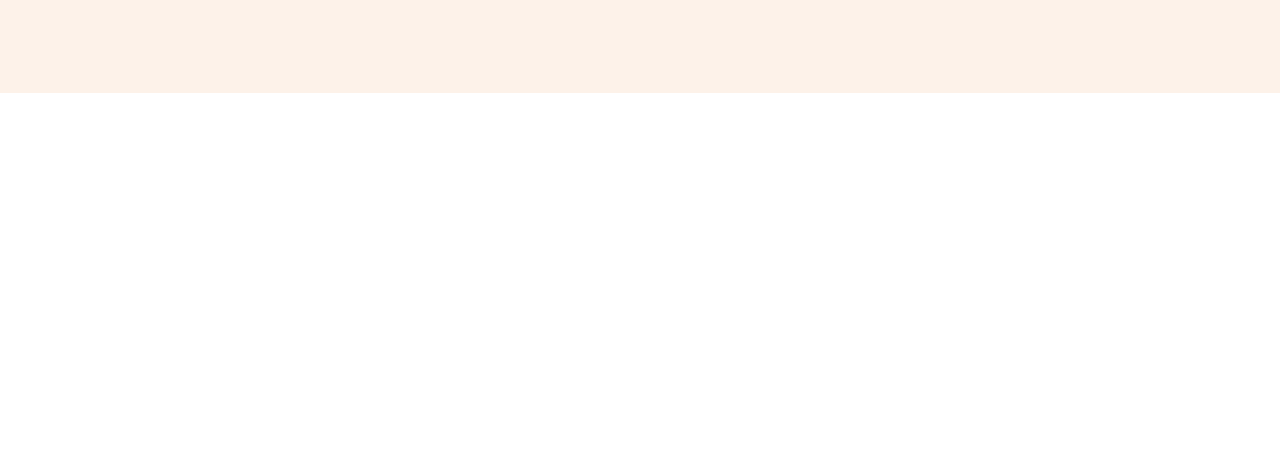
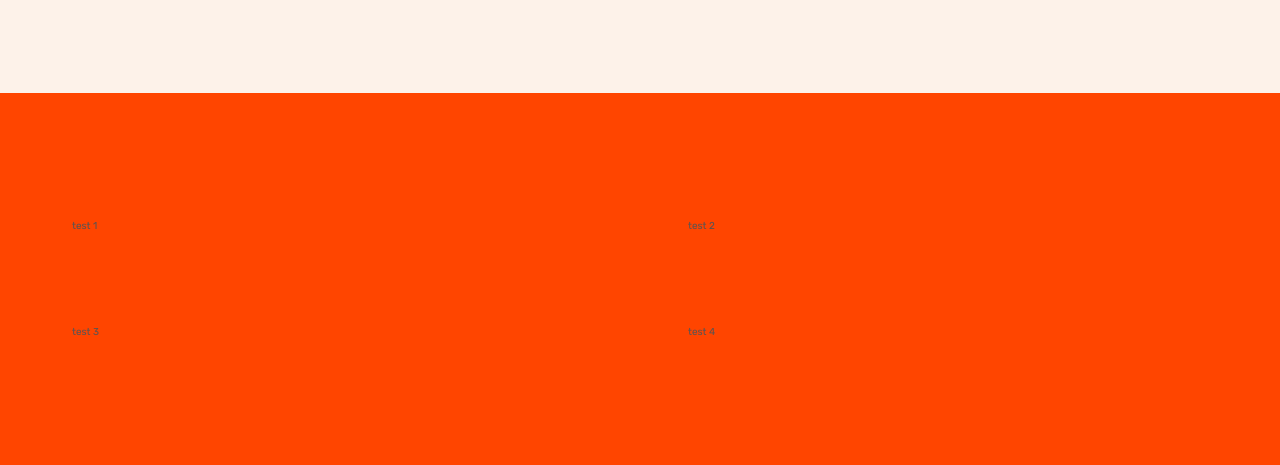
Before and after one commit to sameershaik-7/Omnifood, a plain HTML site: page content/index.html in a window 1280 px wide. Shown: the part 667-1132 px from the top of the page. Before the commit the page ends 800 px from the top, so only its background shows below. Drawn offline with Linux system fonts and the light colour scheme.

Commit message:
Set up a reusable grid

```diff
--- a/content/css/styles.css
+++ b/content/css/styles.css
@@ -62,6 +62,26 @@
 /********************************************/
 /* GENERAL REUSABLE COMPONENTS */
 /********************************************/
+
+.container {
+  /* 1140px */
+  max-width: 120rem;
+  margin: 0 auto;
+  padding: 3.2rem;
+}
+
+.grid {
+  display: grid;
+  gap: 9.6rem;
+}
+
+.grid--2-cols {
+  grid-template-columns: repeat(2, 1fr);
+}
+
+.grid--3-cols {
+  grid-template-columns: repeat(3, 1fr);
+}
 
 .heading-primary {
   font-size: 5.2rem;
@@ -236,3 +256,12 @@
   color: #cf711f;
   font-weight: 700;
 }
+
+/********************************************/
+/* HOW IT WORKS SECTION */
+/********************************************/
+
+.section-how {
+  padding: 9.6rem 0;
+  background-color: orangered;
+}
--- a/content/index.html
+++ b/content/index.html
@@ -65,6 +65,15 @@
           </div>
         </div>
       </section>
+
+      <section class="section-how">
+        <div class="container grid grid--2-cols">
+          <div>test 1</div>
+          <div>test 2</div>
+          <div>test 3</div>
+          <div>test 4</div>
+        </div>
+      </section>
     </main>
   </body>
 </html>
```
